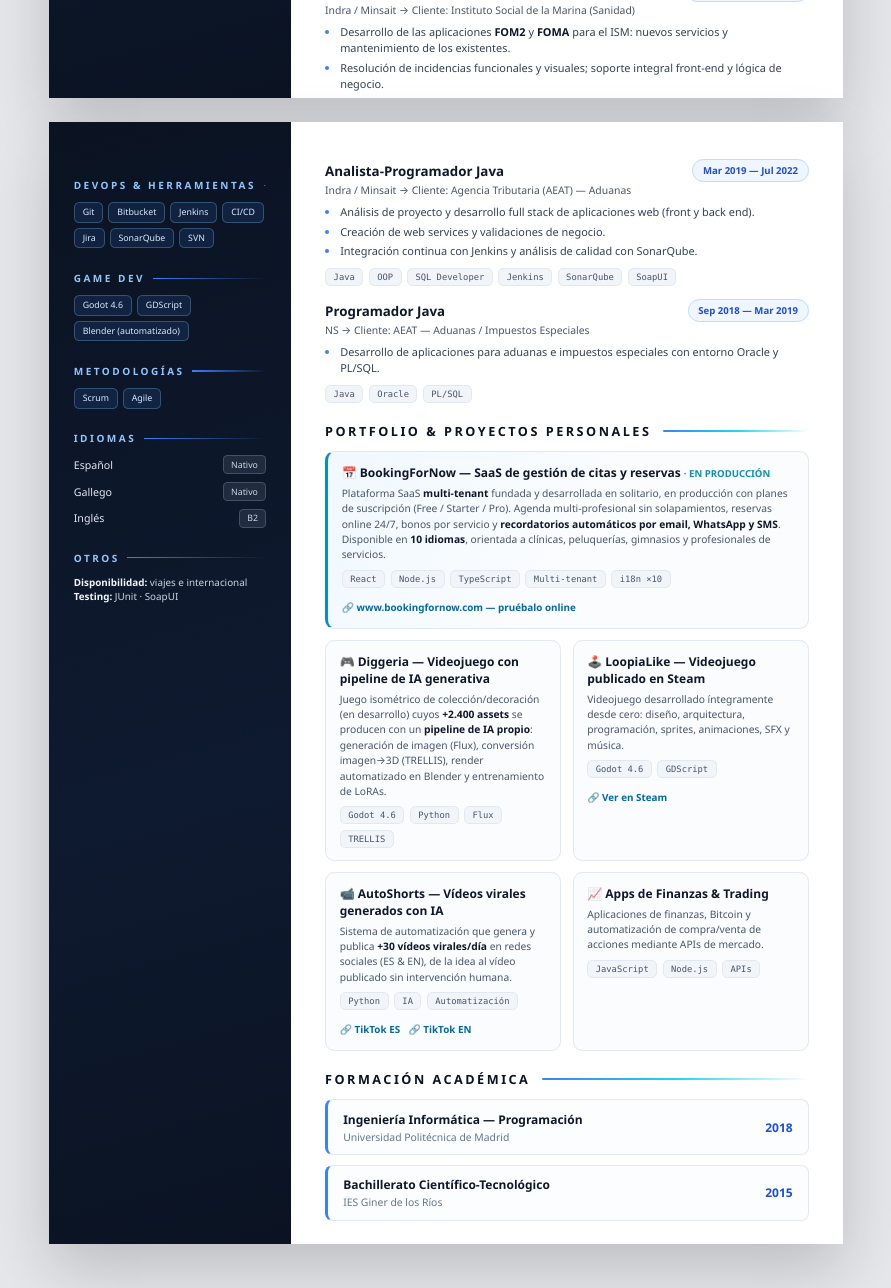
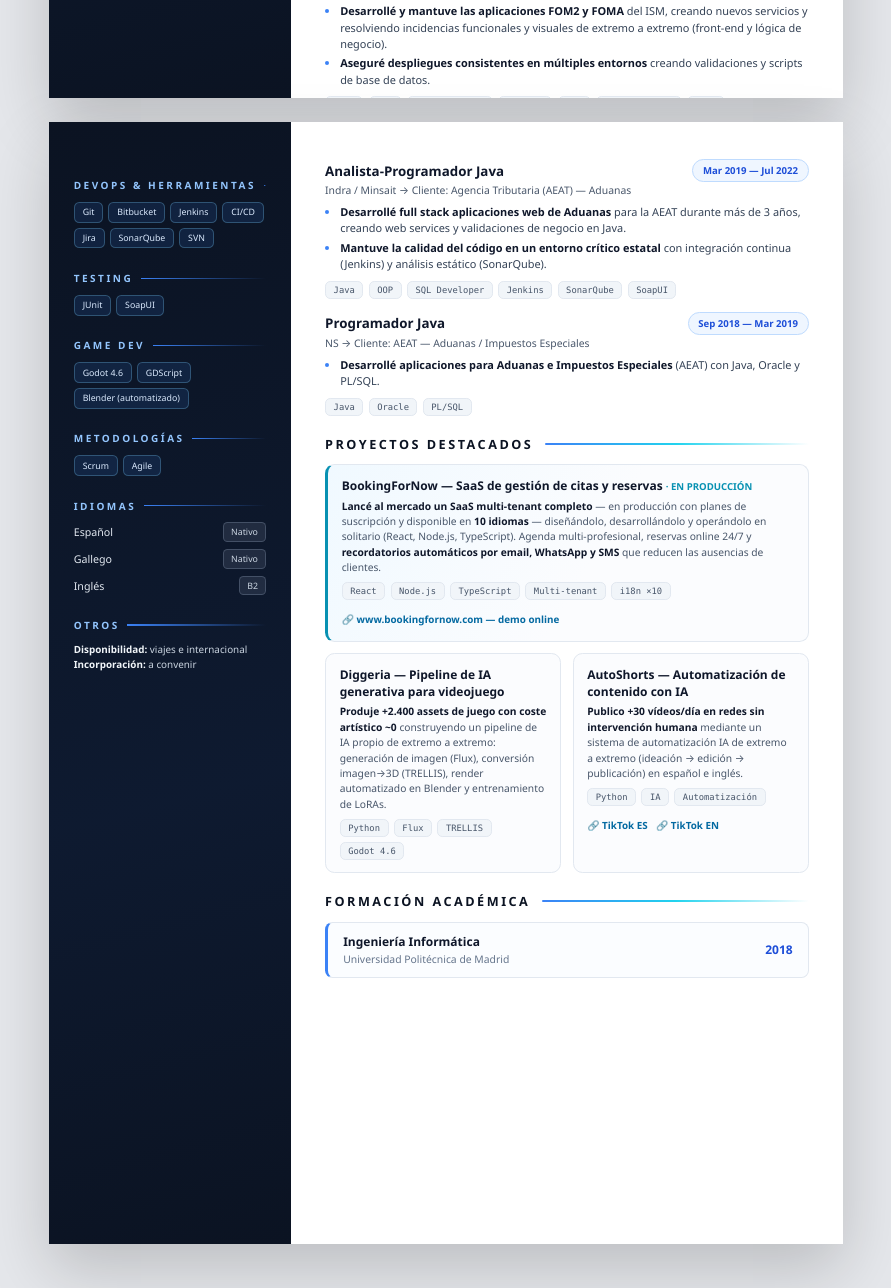
Before and after one commit to dsuarezmarra/dsuarezmarra.github.io, a plain HTML site: page index.html in a window 1280 px wide. Shown: the part 1045-2333 px from the top of the page, without its empty margins (194-1085 px from the left). Drawn offline with Linux system fonts and the light colour scheme.

Commit message:
CV: reescritura XYZ (logro+metrica+metodo) y limpieza de red flags
Co-Authored-By: Claude Fable 5 <noreply@anthropic.com>

```diff
--- a/index.html
+++ b/index.html
@@ -4,6 +4,29 @@
 <meta charset="utf-8">
 <meta name="viewport" content="width=device-width, initial-scale=1.0">
 <title>CV David Suárez Marra — Head of AI</title>
+<!-- ════════════════════════════════════════════════════════════════════
+  GUÍA DE ADAPTACIÓN RÁPIDA (≈60 segundos por oferta)
+  ────────────────────────────────────────────────────────────────────
+  1. TITULAR (busca class="headline"): iguálalo al título EXACTO de la
+     oferta (ej.: "AI Solutions Architect" si la oferta se llama así).
+     El ATS puntúa la coincidencia literal del título.
+  2. RESUMEN (class="summary"): mete 2-3 palabras clave de la oferta en
+     las DOS primeras líneas. No reescribas todo: cambia solo términos
+     (p.ej. "agentes IA" -> "AI Agents", "gobernanza" -> "AI Governance").
+  3. CHIPS de la barra lateral: reordena — las tecnologías que pida la
+     oferta, ARRIBA y con class="chip hot" (resaltadas).
+  4. BULLETS: cada rol tiene los bullets ordenados por impacto. Si la
+     oferta es de chatbots, sube el bullet del CAC al puesto 1. Nunca
+     borres el bullet del +40% ni el del ascenso: son tus ganchos.
+  5. REGENERAR EL PDF (PowerShell):
+     & "C:\Program Files\Google\Chrome\Application\chrome.exe" --headless --disable-gpu --no-pdf-header-footer --print-to-pdf="C:\Users\Usuario\Documents\CV.pdf" "file:///C:/Users/Usuario/Documents/CV David Suárez Marra 2026 - Head of AI (fuente editable).html"
+  ────────────────────────────────────────────────────────────────────
+  REGLAS ANTI-RED-FLAGS (no deshacer):
+  · Sin huecos temporales: Dic2023—Mar2026 enlaza con Abr2026—Act.
+  · Sin Bachillerato (resta seniority) · Máx. 3 proyectos personales
+  · Solo métricas reales y defendibles en entrevista
+  · Texto seleccionable (ATS-friendly): nunca convertir texto en imagen
+═════════════════════════════════════════════════════════════════════ -->
 <style>
   * { margin:0; padding:0; box-sizing:border-box; }
   html, body { font-family:'Segoe UI', -apple-system, 'Helvetica Neue', Arial, sans-serif; color:#1e293b; }
@@ -31,7 +54,6 @@
   .contact-item a { color:#e2e8f0; text-decoration:none; }
 
   .skill-group { margin-bottom:3.4mm; }
-  .skill-group h4 { font-size:8pt; color:#f1f5f9; font-weight:600; margin-bottom:1.6mm; }
   .chips { display:flex; flex-wrap:wrap; gap:1.3mm; }
   .chip { font-size:6.6pt; padding:.9mm 2.1mm; border-radius:1.4mm; background:rgba(59,130,246,.13);
           border:.25mm solid rgba(125,211,252,.28); color:#dbeafe; white-space:nowrap; }
@@ -134,6 +156,7 @@
     <div class="contact-item"><span class="cicon">🐙</span> github.com/dsuarezmarra</div>
     <div class="contact-item"><span class="cicon">🌐</span> bookingfornow.com</div>
 
+    <!-- ADAPTAR: reordena los chips según la oferta; los que pida la oferta, arriba y con class="chip hot" -->
     <h3>IA &amp; LLMs</h3>
     <div class="skill-group">
       <div class="chips">
@@ -194,15 +217,16 @@
 
   <main class="main">
     <div class="name">David Suárez Marra</div>
+    <!-- ADAPTAR: iguala el titular al título exacto de la oferta -->
     <div class="headline">Head of AI · Director de Inteligencia Artificial</div>
+    <!-- ADAPTAR: keywords de la oferta en las 2 primeras líneas -->
     <p class="summary">
-      Director de Inteligencia Artificial en <b>Adquira (Grupo Telefónica)</b> e Ingeniero Informático con
-      <b>más de 7 años de experiencia</b> en desarrollo de software. Tras una trayectoria full stack en el
-      ecosistema Java/Spring Boot con Angular, React y Vaadin, desde abril de 2026 lidero la
-      <b>estrategia de IA</b> de la compañía: <b>agentes IA en producción</b>, arquitecturas RAG,
-      desarrollo asistido por IA (Claude Code, GitHub Copilot) y gobernanza del uso de modelos.
-      En paralelo, fundador de <b>BookingForNow</b>, SaaS de reservas en producción, y creador de
-      videojuegos con pipelines propios de IA generativa.
+      Director de Inteligencia Artificial en <b>Adquira (Grupo Telefónica)</b>, ascendido tras construir
+      desde cero el área de IA de la compañía. Ingeniero Informático con <b>casi 8 años de experiencia</b>:
+      trayectoria full stack (Java/Spring Boot, Angular, React) que evolucionó a liderar <b>agentes IA en
+      producción</b>, arquitecturas <b>RAG</b>, desarrollo asistido por IA (<b>+40% de productividad</b> del
+      equipo técnico) y gobernanza de modelos. En paralelo, fundador de <b>BookingForNow</b>, SaaS de
+      reservas en producción con clientes reales.
     </p>
 
     <div class="sec">Experiencia profesional</div>
@@ -212,7 +236,7 @@
         <span class="company-name">Adquira <span style="font-weight:600;color:#475569;font-size:8.5pt">· Grupo Telefónica</span></span>
         <span class="datebadge">Dic 2023 — Actualidad</span>
       </div>
-      <div class="company-sub">Plataforma de e-procurement del ecosistema Telefónica · 2023-2026 como consultor externo (Corus Consulting), desde abril 2026 en plantilla</div>
+      <div class="company-sub">Plataforma de e-procurement del ecosistema Telefónica · Internalizado y ascendido en abril 2026 tras 2 años como consultor externo</div>
 
       <div class="role">
         <div class="role-head">
@@ -223,11 +247,11 @@
           </span>
         </div>
         <ul class="b">
-          <li><b>Estrategia y roadmap de IA</b> de la compañía: identificación y priorización de casos de uso, evaluación de modelos y proveedores (Anthropic Claude, OpenAI / Azure OpenAI, modelos open-source) y medición de retorno.</li>
-          <li>Diseño y <b>puesta en producción de agentes IA</b> y automatizaciones sobre LLMs — tool use / MCP y arquitecturas <b>RAG</b> con bases vectoriales — integradas con los sistemas corporativos.</li>
-          <li>Implantación del <b>desarrollo asistido por IA</b> en todo el equipo de desarrollo (Claude Code, GitHub Copilot): formación, buenas prácticas y <b>aumento de la productividad del equipo técnico en un +40%</b>.</li>
-          <li><b>Gobernanza de IA</b>: políticas de uso responsable, seguridad y privacidad de datos, y evaluación continua de la calidad de los modelos.</li>
-          <li>IA aplicada al negocio: <b>chatbot IA para el dpto. de Atención al Cliente (CAC)</b> — mejora de tiempos de respuesta y satisfacción — y automatización de procesos en la plataforma de compras.</li>
+          <li><b>Aumenté la productividad del equipo técnico un +40%</b> implantando el desarrollo asistido por IA (Claude Code, GitHub Copilot) mediante formación, reglas personalizadas y buenas prácticas para todo el equipo.</li>
+          <li><b>Puse en producción agentes IA y automatizaciones</b> integrados con los sistemas corporativos, diseñando arquitecturas de tool use / MCP y <b>RAG</b> con bases vectoriales sobre LLMs (Claude, GPT).</li>
+          <li><b>Mejoré los tiempos de respuesta y la satisfacción del dpto. de Atención al Cliente (CAC)</b> desarrollando y desplegando un chatbot IA de lenguaje natural en producción.</li>
+          <li><b>Definí la estrategia y el roadmap de IA</b> de la compañía — priorización de casos de uso por ROI — evaluando modelos y proveedores (Anthropic, OpenAI/Azure, open-source) junto a dirección general.</li>
+          <li><b>Establecí el marco de gobernanza de IA</b> (uso responsable, seguridad y privacidad de datos) y la evaluación continua de la calidad de los modelos.</li>
         </ul>
         <div class="tagrow">
           <span class="tag">Claude Code</span><span class="tag">Claude API</span><span class="tag">Azure OpenAI</span>
@@ -242,10 +266,9 @@
         </div>
         <div class="role-org">Corus Consulting → Cliente: Adquira (Telefónica)</div>
         <ul class="b">
-          <li>Desarrollo de las aplicaciones web <b>Saga</b>, <b>Conecta</b> y <b>Marketplace</b> para el ecosistema Telefónica.</li>
-          <li>Backend con Spring Boot (Java 8 y JDK 21) y TypeScript; frontend con Vaadin, Angular y JavaScript.</li>
-          <li>Bases de datos Oracle y PostgreSQL; tests unitarios, CI/CD con Jenkins (Pre y Pro) y Git/Bitbucket; gestión en Jira.</li>
-          <li><b>Introducción pionera de la IA en el equipo</b>: reglas personalizadas, creación de agentes y automatización avanzada con GitHub Copilot y Claude — origen del área que hoy dirijo.</li>
+          <li><b>Desarrollé 3 aplicaciones web del ecosistema Telefónica</b> (Saga, Conecta y Marketplace) con Spring Boot (Java 8 y JDK 21), TypeScript, Vaadin y Angular sobre Oracle y PostgreSQL.</li>
+          <li><b>Garanticé entregas continuas en Pre y Producción</b> implementando tests unitarios y pipelines CI/CD con Jenkins sobre Git/Bitbucket, con gestión estructurada en Jira.</li>
+          <li><b>Fui pionero en la adopción de IA del equipo</b> (agentes, reglas personalizadas y automatización con GitHub Copilot y Claude): el valor aportado derivó en mi internalización y ascenso a Director de IA.</li>
         </ul>
         <div class="tagrow">
           <span class="tag">Java 8/21</span><span class="tag">Spring Boot</span><span class="tag">Vaadin</span><span class="tag">Angular</span>
@@ -261,9 +284,8 @@
       </div>
       <div class="job-org">Indra / Minsait → Cliente: Instituto Social de la Marina (Sanidad)</div>
       <ul class="b">
-        <li>Desarrollo de las aplicaciones <b>FOM2</b> y <b>FOMA</b> para el ISM: nuevos servicios y mantenimiento de los existentes.</li>
-        <li>Resolución de incidencias funcionales y visuales; soporte integral front-end y lógica de negocio.</li>
-        <li>Creación de validaciones y scripts de BBDD para múltiples entornos.</li>
+        <li><b>Desarrollé y mantuve las aplicaciones FOM2 y FOMA</b> del ISM, creando nuevos servicios y resolviendo incidencias funcionales y visuales de extremo a extremo (front-end y lógica de negocio).</li>
+        <li><b>Aseguré despliegues consistentes en múltiples entornos</b> creando validaciones y scripts de base de datos.</li>
       </ul>
       <div class="tagrow">
         <span class="tag">Java</span><span class="tag">OOP</span><span class="tag">SQL Developer</span>
@@ -286,6 +308,14 @@
         <span class="chip">Jira</span>
         <span class="chip">SonarQube</span>
         <span class="chip">SVN</span>
+      </div>
+    </div>
+
+    <h3>TESTING</h3>
+    <div class="skill-group">
+      <div class="chips">
+        <span class="chip">JUnit</span>
+        <span class="chip">SoapUI</span>
       </div>
     </div>
 
@@ -314,7 +344,7 @@
     <h3>OTROS</h3>
     <p class="side-note">
       <b>Disponibilidad:</b> viajes e internacional<br>
-      <b>Testing:</b> JUnit · SoapUI
+      <b>Incorporación:</b> a convenir
     </p>
   </aside>
 
@@ -326,9 +356,8 @@
       </div>
       <div class="job-org">Indra / Minsait → Cliente: Agencia Tributaria (AEAT) — Aduanas</div>
       <ul class="b">
-        <li>Análisis de proyecto y desarrollo full stack de aplicaciones web (front y back end).</li>
-        <li>Creación de web services y validaciones de negocio.</li>
-        <li>Integración continua con Jenkins y análisis de calidad con SonarQube.</li>
+        <li><b>Desarrollé full stack aplicaciones web de Aduanas</b> para la AEAT durante más de 3 años, creando web services y validaciones de negocio en Java.</li>
+        <li><b>Mantuve la calidad del código en un entorno crítico estatal</b> con integración continua (Jenkins) y análisis estático (SonarQube).</li>
       </ul>
       <div class="tagrow">
         <span class="tag">Java</span><span class="tag">OOP</span><span class="tag">SQL Developer</span>
@@ -343,78 +372,56 @@
       </div>
       <div class="job-org">NS → Cliente: AEAT — Aduanas / Impuestos Especiales</div>
       <ul class="b">
-        <li>Desarrollo de aplicaciones para aduanas e impuestos especiales con entorno Oracle y PL/SQL.</li>
+        <li><b>Desarrollé aplicaciones para Aduanas e Impuestos Especiales</b> (AEAT) con Java, Oracle y PL/SQL.</li>
       </ul>
       <div class="tagrow">
         <span class="tag">Java</span><span class="tag">Oracle</span><span class="tag">PL/SQL</span>
       </div>
     </div>
 
-    <div class="sec">Portfolio &amp; proyectos personales</div>
+    <div class="sec">Proyectos destacados</div>
     <div class="cards">
       <div class="card featured">
-        <h4>📅 BookingForNow — SaaS de gestión de citas y reservas <span style="font-weight:600;color:#0891b2;font-size:7.2pt">· EN PRODUCCIÓN</span></h4>
-        <p>Plataforma SaaS <b>multi-tenant</b> fundada y desarrollada en solitario, en producción con planes de suscripción (Free / Starter / Pro).
-           Agenda multi-profesional sin solapamientos, reservas online 24/7, bonos por servicio y <b>recordatorios automáticos por email, WhatsApp y SMS</b>.
-           Disponible en <b>10 idiomas</b>, orientada a clínicas, peluquerías, gimnasios y profesionales de servicios.</p>
+        <h4>BookingForNow — SaaS de gestión de citas y reservas <span style="font-weight:600;color:#0891b2;font-size:7.2pt">· EN PRODUCCIÓN</span></h4>
+        <p><b>Lancé al mercado un SaaS multi-tenant completo</b> — en producción con planes de suscripción y disponible
+           en <b>10 idiomas</b> — diseñándolo, desarrollándolo y operándolo en solitario (React, Node.js, TypeScript).
+           Agenda multi-profesional, reservas online 24/7 y <b>recordatorios automáticos por email, WhatsApp y SMS</b>
+           que reducen las ausencias de clientes.</p>
         <div class="tagrow">
           <span class="tag">React</span><span class="tag">Node.js</span><span class="tag">TypeScript</span>
           <span class="tag">Multi-tenant</span><span class="tag">i18n ×10</span>
         </div>
-        <div class="linkrow"><a class="link" href="https://www.bookingfornow.com">🔗 www.bookingfornow.com — pruébalo online</a></div>
+        <div class="linkrow"><a class="link" href="https://www.bookingfornow.com">🔗 www.bookingfornow.com — demo online</a></div>
       </div>
 
       <div class="card">
-        <h4>🎮 Diggeria — Videojuego con pipeline de IA generativa</h4>
-        <p>Juego isométrico de colección/decoración (en desarrollo) cuyos <b>+2.400 assets</b> se producen con un
-           <b>pipeline de IA propio</b>: generación de imagen (Flux), conversión imagen→3D (TRELLIS), render
-           automatizado en Blender y entrenamiento de LoRAs.</p>
+        <h4>Diggeria — Pipeline de IA generativa para videojuego</h4>
+        <p><b>Produje +2.400 assets de juego con coste artístico ~0</b> construyendo un pipeline de IA propio
+           de extremo a extremo: generación de imagen (Flux), conversión imagen→3D (TRELLIS), render automatizado
+           en Blender y entrenamiento de LoRAs.</p>
         <div class="tagrow">
-          <span class="tag">Godot 4.6</span><span class="tag">Python</span><span class="tag">Flux</span><span class="tag">TRELLIS</span>
+          <span class="tag">Python</span><span class="tag">Flux</span><span class="tag">TRELLIS</span><span class="tag">Godot 4.6</span>
         </div>
       </div>
 
       <div class="card">
-        <h4>🕹️ LoopiaLike — Videojuego publicado en Steam</h4>
-        <p>Videojuego desarrollado íntegramente desde cero: diseño, arquitectura, programación, sprites, animaciones, SFX y música.</p>
-        <div class="tagrow">
-          <span class="tag">Godot 4.6</span><span class="tag">GDScript</span>
-        </div>
-        <div class="linkrow"><a class="link" href="https://store.steampowered.com/app/4460390/LoopiaLike/">🔗 Ver en Steam</a></div>
-      </div>
-
-      <div class="card">
-        <h4>📹 AutoShorts — Vídeos virales generados con IA</h4>
-        <p>Sistema de automatización que genera y publica <b>+30 vídeos virales/día</b> en redes sociales (ES &amp; EN), de la idea al vídeo publicado sin intervención humana.</p>
+        <h4>AutoShorts — Automatización de contenido con IA</h4>
+        <p><b>Publico +30 vídeos/día en redes sin intervención humana</b> mediante un sistema de automatización
+           IA de extremo a extremo (ideación → edición → publicación) en español e inglés.</p>
         <div class="tagrow">
           <span class="tag">Python</span><span class="tag">IA</span><span class="tag">Automatización</span>
         </div>
         <div class="linkrow"><a class="link" href="https://www.tiktok.com/@autoshorts_es">🔗 TikTok ES</a>&nbsp;&nbsp;<a class="link" href="https://www.tiktok.com/@autoshorts_en">🔗 TikTok EN</a></div>
-      </div>
-
-      <div class="card">
-        <h4>📈 Apps de Finanzas &amp; Trading</h4>
-        <p>Aplicaciones de finanzas, Bitcoin y automatización de compra/venta de acciones mediante APIs de mercado.</p>
-        <div class="tagrow">
-          <span class="tag">JavaScript</span><span class="tag">Node.js</span><span class="tag">APIs</span>
-        </div>
       </div>
     </div>
 
     <div class="sec">Formación académica</div>
     <div class="edu">
       <div>
-        <h4>Ingeniería Informática — Programación</h4>
+        <h4>Ingeniería Informática</h4>
         <p>Universidad Politécnica de Madrid</p>
       </div>
       <span class="yr">2018</span>
-    </div>
-    <div class="edu">
-      <div>
-        <h4>Bachillerato Científico-Tecnológico</h4>
-        <p>IES Giner de los Ríos</p>
-      </div>
-      <span class="yr">2015</span>
     </div>
   </main>
 </div>
```
